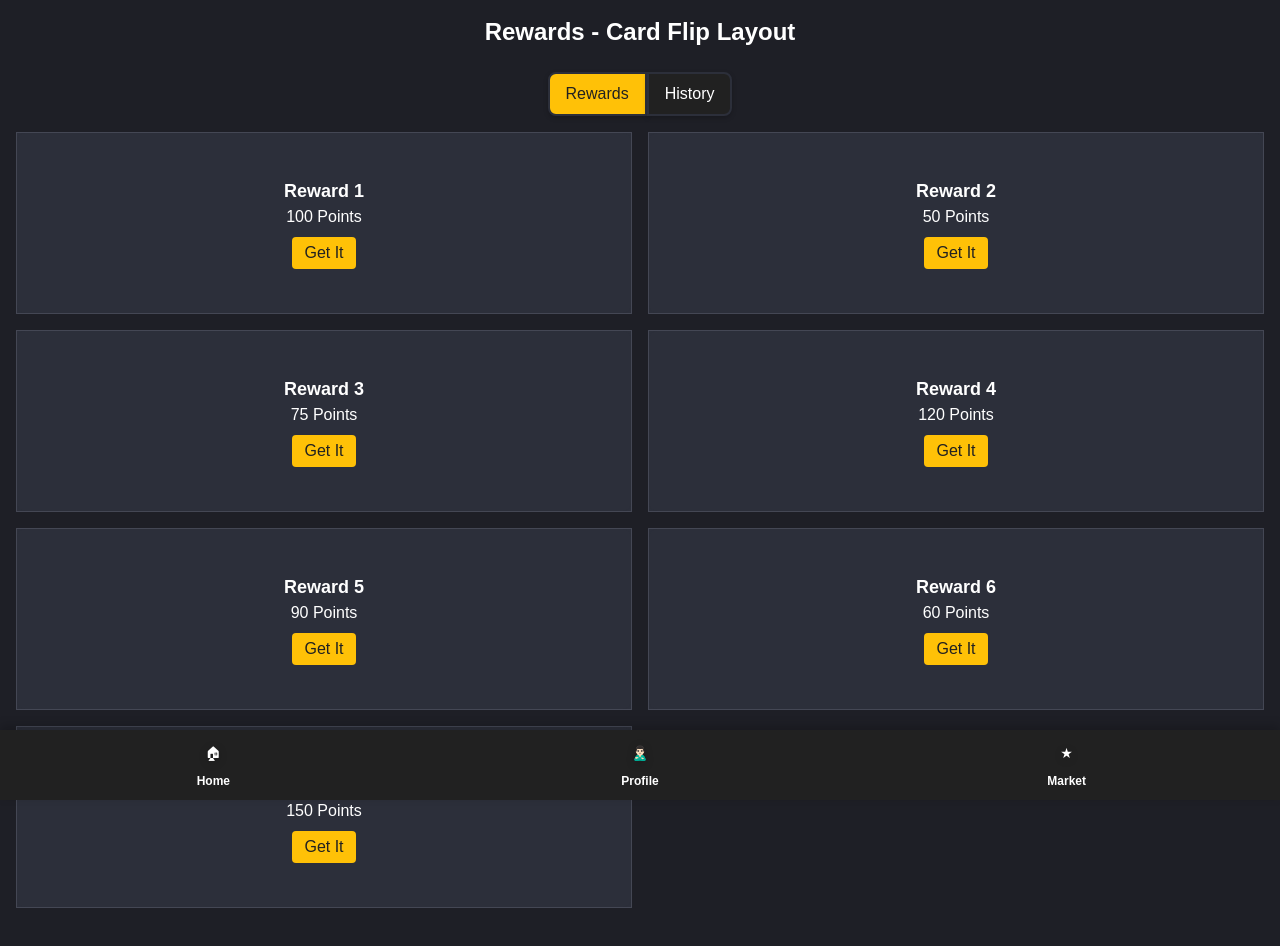
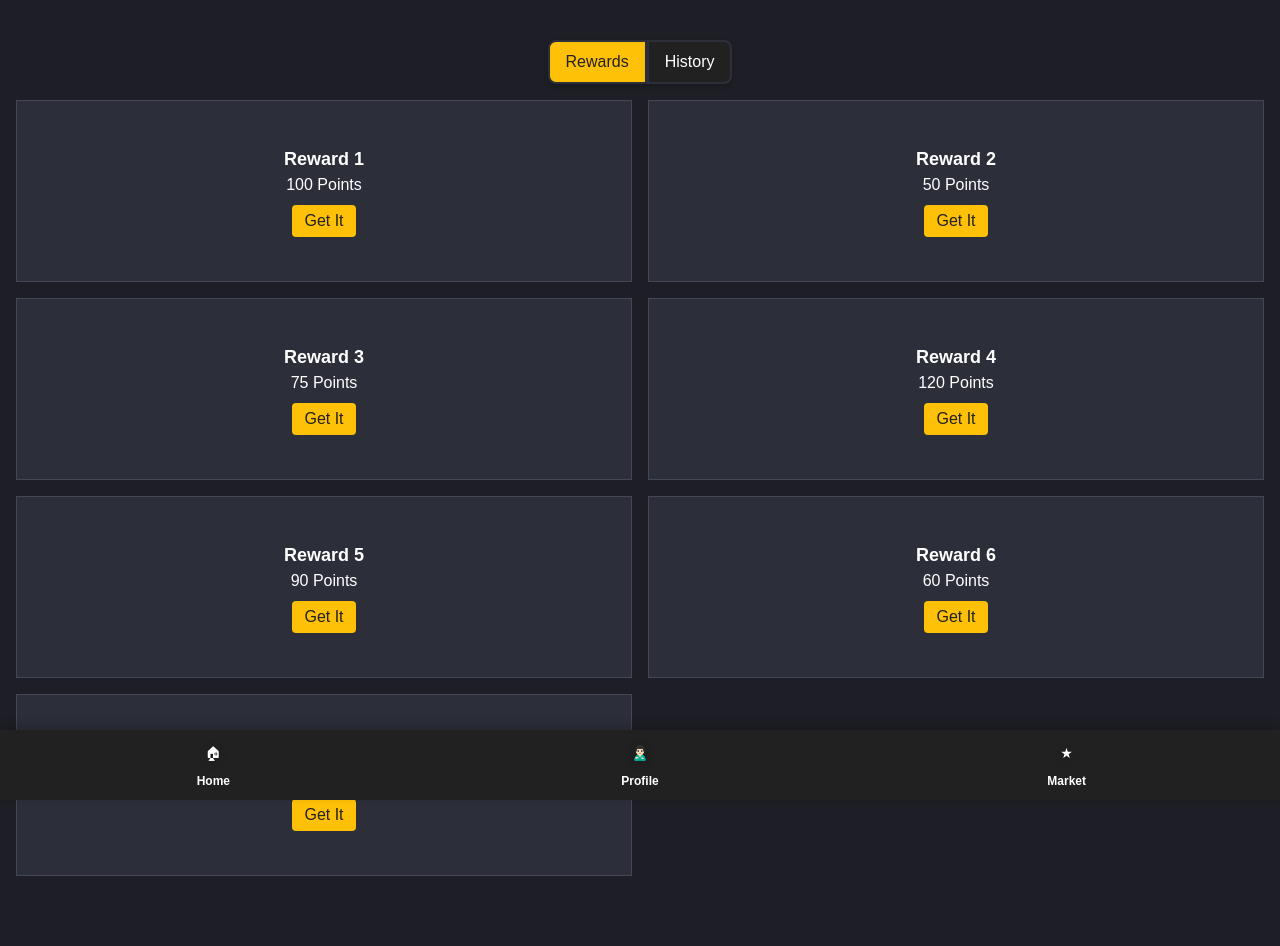
Before and after one commit to g4meChanger/TestStyleBeeMazing, a plain HTML site: page style2.html in a window 1280 px wide. Drawn offline with nearby package versions, Linux system fonts and the light colour scheme.

Commit message:
different styles.

```diff
--- a/style2.html
+++ b/style2.html
@@ -150,7 +150,7 @@
 <body class="min-h-screen">
   <div class="container mx-auto p-4">
     <div id="style-2">
-      <h2 class="text-2xl font-bold text-center mb-6">Rewards - Card Flip Layout</h2>
+      <h2 class="text-2xl font-bold text-center mb-6"></h2>
       <div class="flex justify-center mb-4">
         <button onclick="showTab('rewards')" class="tab-button px-4 py-2 bg-[var(--primary-color)] text-[var(--secondary-color)] rounded-l-lg">Rewards</button>
         <button onclick="showTab('history')" class="tab-button px-4 py-2 bg-[var(--secondary-color)] text-[var(--text-color)] rounded-r-lg">History</button>
```
Also changed, not shown: style1.html (+1 -1 lines).
